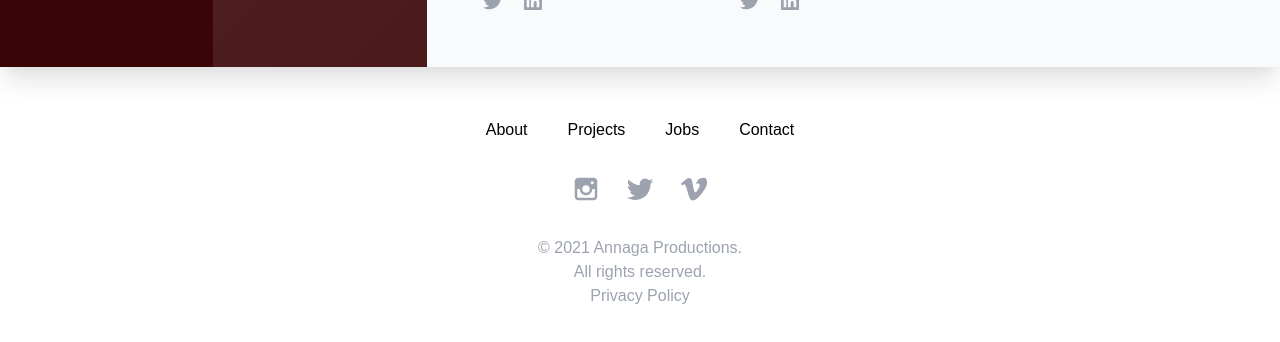
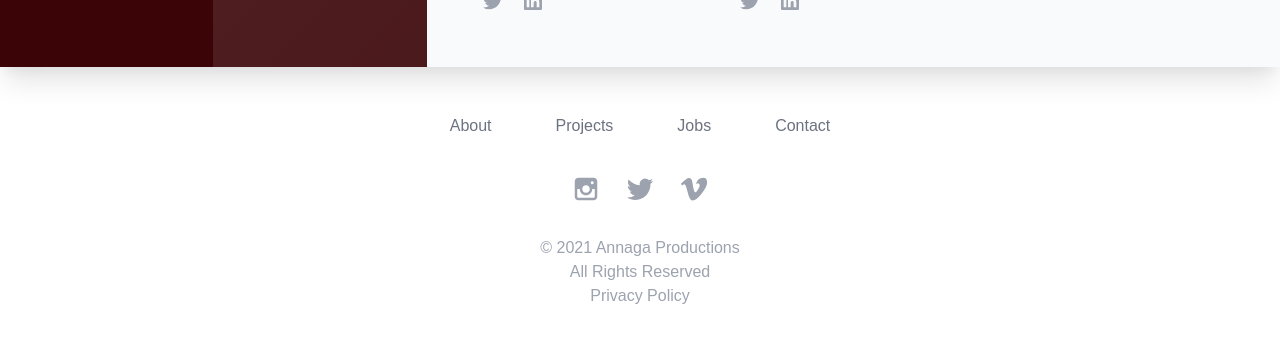
Before and after one commit to andrewkess/annaga-nextjs-contentful-blog-nov-2021, a Next.js app: page /about in a window 1280 px wide. Shown: the part 730-1072 px from the top of the page. Built offline with nearby package versions, Linux system fonts and the light colour scheme.

Commit message:
Updated footer

```diff
--- a/components/footer.js
+++ b/components/footer.js
@@ -36,18 +36,18 @@ export default function Footer() {
 
   return (
     <footer className="bg-white">
-      <div className="max-w-7xl mx-auto py-12 px-4 overflow-hidden sm:px-6 lg:px-8">
+      <div className="max-w-7xl mx-auto py-10 px-4 overflow-hidden sm:px-6 lg:px-8">
         <nav
           className="-mx-5 -my-2 flex flex-wrap justify-center"
           aria-label="Footer"
         >
           {navigation.main.map((item) => (
-            <div key={item.name} className="px-5 py-2">
+            <div key={item.name} className="lg:p-3 text-gray-500 cursor-pointer rounded-md hover:bg-main-primary hover:text-white">
               <Link
                 href={item.href}
-                className="text-base text-gray-500 hover:text-gray-900"
+                className="text-base"
               >
-                <a>{item.name}</a>
+                <a className="p-5">{item.name}</a>
               </Link>
             </div>
           ))}
@@ -65,8 +65,8 @@ export default function Footer() {
           ))}
         </div>
         <p className="mt-8 text-center text-base text-gray-400">
-          &copy; 2021 Annaga Productions.
-          <br /> All rights reserved.
+          &copy; 2021 Annaga Productions
+          <br /> All Rights Reserved
           <br />
           <a
             key="privacy"
```
